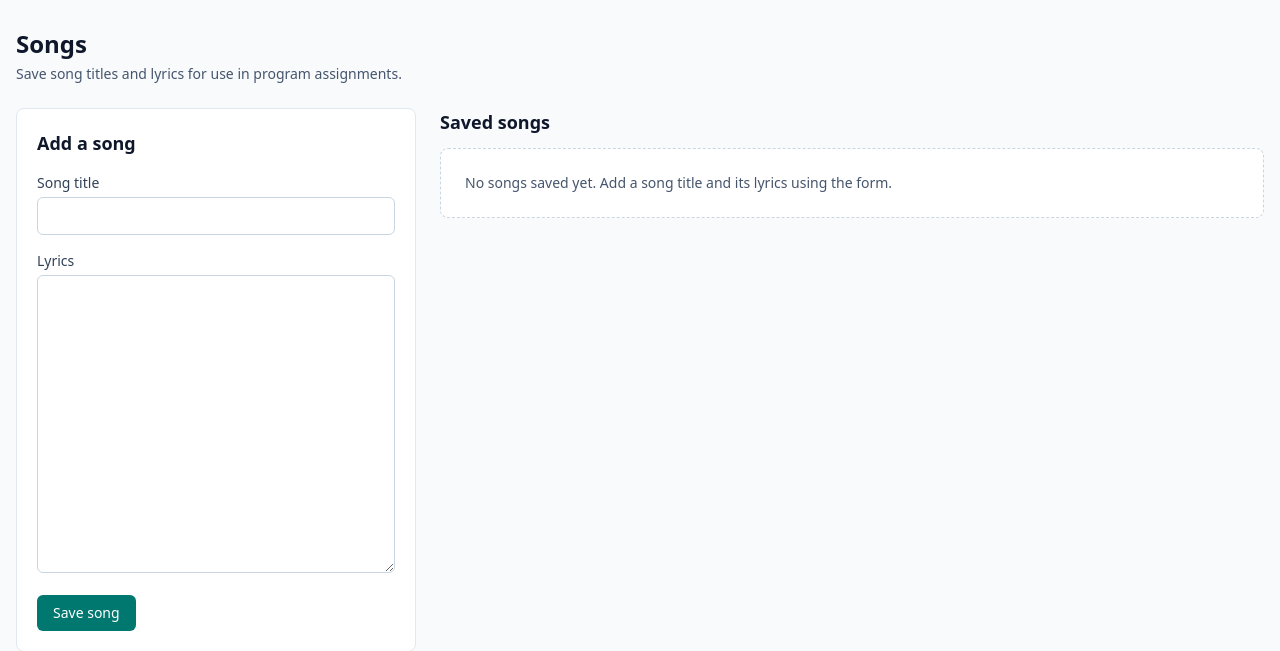
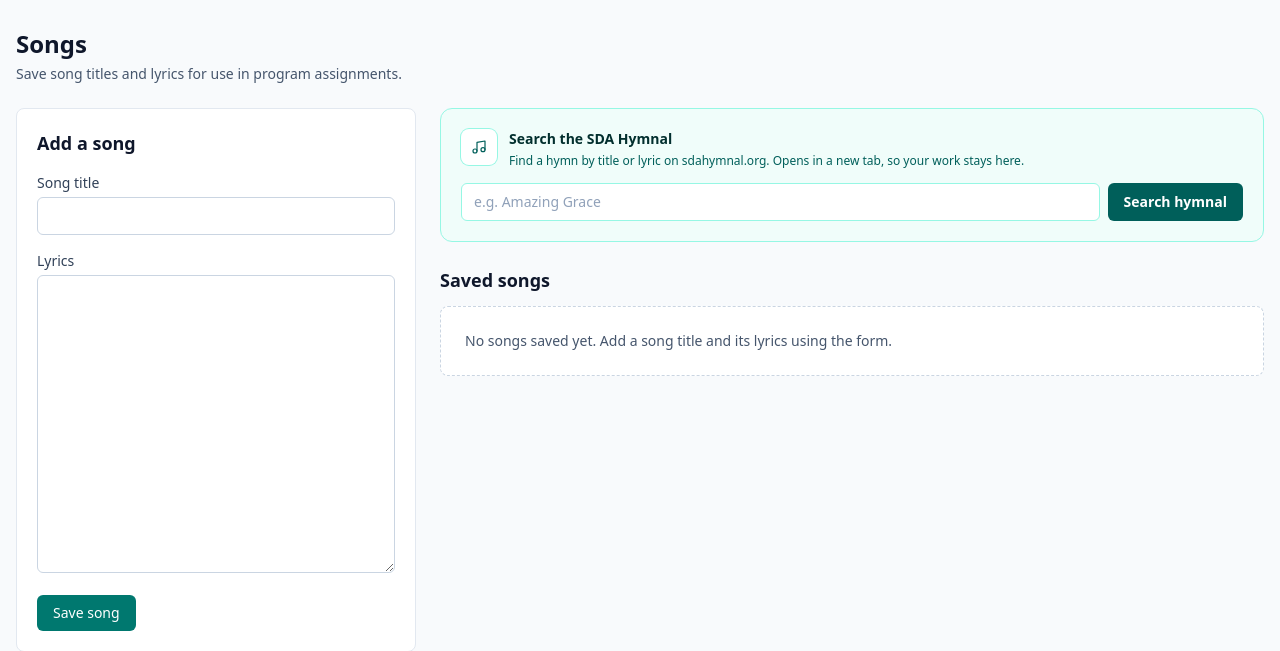
Before and after one commit to bowendell26-svg/CPSS_system, a Python web app: template templates/songs.html in a window 1280 px wide. Shown: the part 57-708 px from the top of the page. Run offline with Jinja, Linux system fonts and the light colour scheme; the template is opened without the code that fills it, so the values that code supplies are empty.

Commit message:
Link the song library to the SDA Hymnal search.
Church admins had to leave the app and retype a title to find lyrics, so the Songs page now has a hymnal search box that opens sdahymnal.org results in a new tab, and each saved song links straight to its hymn search.

🤖 Generated with Codebuff
Co-Authored-By: Codebuff <noreply@codebuff.com>

```diff
--- a/templates/songs.html
+++ b/templates/songs.html
@@ -41,7 +41,41 @@
     </section>
 
     <section class="lg:col-span-2">
-        <h2 class="text-lg font-semibold text-slate-900">Saved songs</h2>
+        {# Direktang paghahanap ng lyrics sa sdahymnal.org #}
+        <form action="https://www.sdahymnal.org/Search" method="get" target="_blank" rel="noopener"
+            class="rounded-xl border border-teal-200 bg-teal-50 p-4 sm:p-5">
+            <div class="flex items-start gap-3">
+                <span
+                    class="flex h-9 w-9 shrink-0 items-center justify-center rounded-lg bg-white text-teal-800 ring-1 ring-teal-200"
+                    aria-hidden="true">
+                    <svg xmlns="http://www.w3.org/2000/svg" class="h-4 w-4" viewBox="0 0 24 24" fill="none"
+                        stroke="currentColor" stroke-width="1.8" stroke-linecap="round" stroke-linejoin="round">
+                        <path d="M9 18V5l12-2v13"></path>
+                        <circle cx="6" cy="18" r="3"></circle>
+                        <circle cx="18" cy="16" r="3"></circle>
+                    </svg>
+                </span>
+                <div class="min-w-0">
+                    <label for="hymnal-query" class="block text-sm font-semibold text-teal-950">
+                        Search the SDA Hymnal
+                    </label>
+                    <p class="mt-0.5 text-xs leading-5 text-teal-800">
+                        Find a hymn by title or lyric on sdahymnal.org. Opens in a new tab, so your work stays here.
+                    </p>
+                </div>
+            </div>
+            <div class="mt-3 flex flex-col gap-2 sm:flex-row">
+                <input id="hymnal-query" name="txtSearchValue0" type="search" required maxlength="100"
+                    placeholder="e.g. Amazing Grace" autocomplete="off"
+                    class="w-full rounded-md border border-teal-200 bg-white px-3 py-2 text-sm text-slate-900 placeholder:text-slate-400 focus:border-teal-600 focus:outline-2 focus:outline-teal-600">
+                <button type="submit"
+                    class="shrink-0 rounded-md bg-teal-800 px-4 py-2 text-sm font-semibold text-white hover:bg-teal-900 focus-visible:outline-2 focus-visible:outline-offset-2 focus-visible:outline-teal-800">
+                    Search hymnal
+                </button>
+            </div>
+        </form>
+
+        <h2 class="mt-6 text-lg font-semibold text-slate-900">Saved songs</h2>
         {% if songs %}
         <div class="mt-3 overflow-hidden rounded-lg border border-slate-200 bg-white">
             <ul class="divide-y divide-slate-100">
```
Also changed, not shown: templates/song_lyrics.html (+7 -2 lines).
